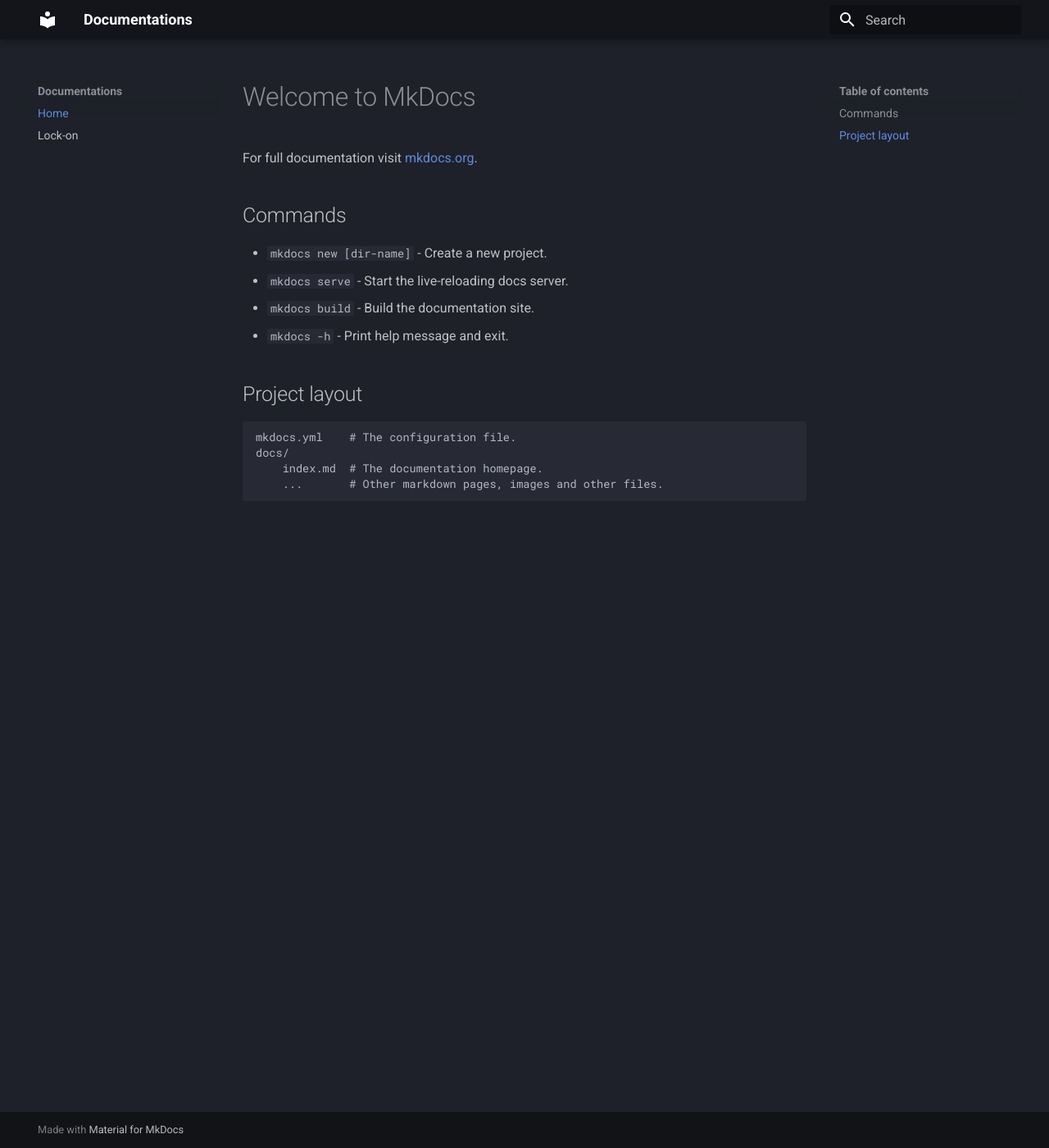
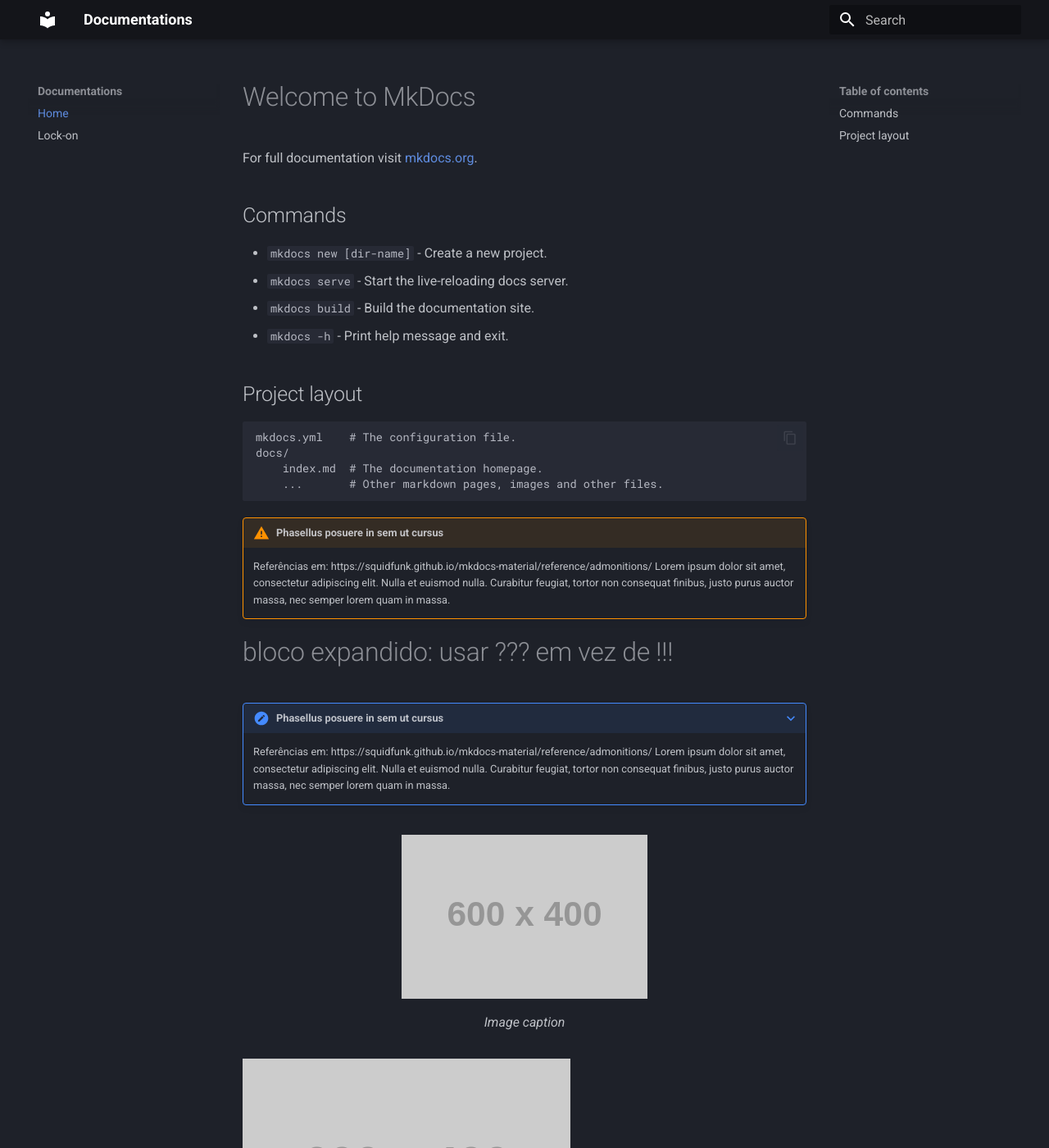
Before and after one commit to alexandrezlima/documentations, an MkDocs documentation site: the page built from docs/index.md, in a window 1280 px wide and 1400 px high. Shown: the whole window at 82% size. Built offline with MkDocs 1.6.1 and Material for MkDocs 9.7.7, drawn with Linux system fonts in a browser that asks for light colours.

Commit message:
page info

```diff
--- a/docs/index.md
+++ b/docs/index.md
@@ -15,3 +15,26 @@
     docs/
         index.md  # The documentation homepage.
         ...       # Other markdown pages, images and other files.
+
+!!! warning "Phasellus posuere in sem ut cursus"
+
+    Referências em: https://squidfunk.github.io/mkdocs-material/reference/admonitions/
+    Lorem ipsum dolor sit amet, consectetur adipiscing elit. Nulla et euismod
+    nulla. Curabitur feugiat, tortor non consequat finibus, justo purus auctor
+    massa, nec semper lorem quam in massa.
+
+#bloco expandido: usar ??? em vez de !!!
+???+ note "Phasellus posuere in sem ut cursus"
+
+    Referências em: https://squidfunk.github.io/mkdocs-material/reference/admonitions/
+    Lorem ipsum dolor sit amet, consectetur adipiscing elit. Nulla et euismod
+    nulla. Curabitur feugiat, tortor non consequat finibus, justo purus auctor
+    massa, nec semper lorem quam in massa.
+
+
+<figure markdown>
+  ![Image title](https://dummyimage.com/600x400/){ width="300" }
+  <figcaption>Image caption</figcaption>
+</figure>
+
+![Image title](https://dummyimage.com/600x400/eee/aaa){ align=left, width="400" }
--- a/mkdocs.yml
+++ b/mkdocs.yml
@@ -8,6 +8,10 @@
 
 theme:
     name: material
+    features:
+    - content.code.copy
+    - content.code.annotate
+
     prev_next_buttons_location: none
     palette:
       primary: black
@@ -23,3 +27,38 @@
       toggle:
         icon: material/brightness-4
         name: Switch to light mode
+
+hide:
+  - navigation
+  - toc
+
+markdown_extensions:
+  - admonition
+  - pymdownx.critic
+  - pymdownx.caret
+  - pymdownx.keys
+  - pymdownx.mark
+  - pymdownx.tilde
+  - pymdownx.details
+  - pymdownx.superfences
+  - pymdownx.highlight:
+      anchor_linenums: true
+  - pymdownx.tabbed:
+      alternate_style: true
+  - pymdownx.inlinehilite
+  - pymdownx.snippets
+  - pymdownx.superfences
+  - attr_list
+  - tables
+  - footnotes
+  - attr_list
+  - md_in_html
+  - def_list
+  - pymdownx.tasklist:
+      custom_checkbox: true
+  - pymdownx.emoji:
+      emoji_index: !!python/name:materialx.emoji.twemoji
+      emoji_generator: !!python/name:materialx.emoji.to_svg
+  - abbr
+  - attr_list
+  - pymdownx.snippets
```
